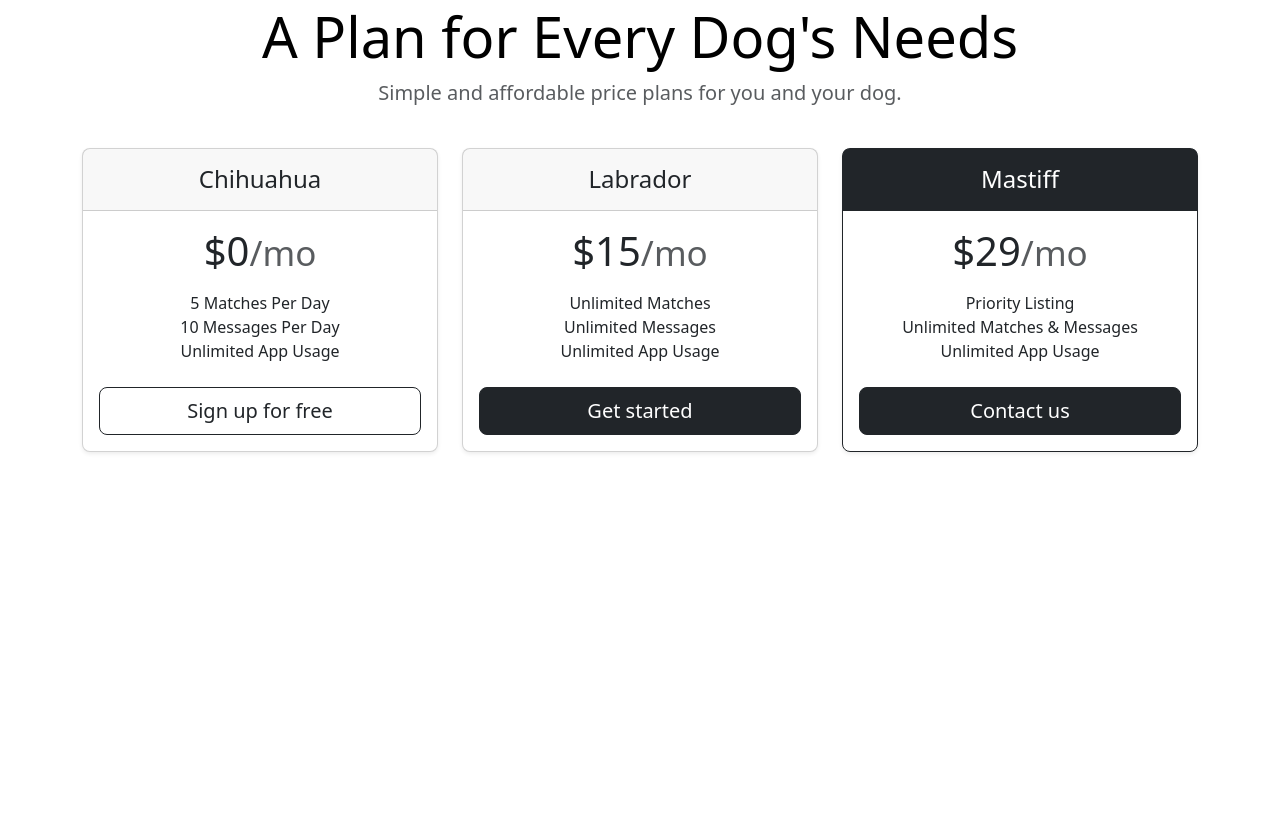
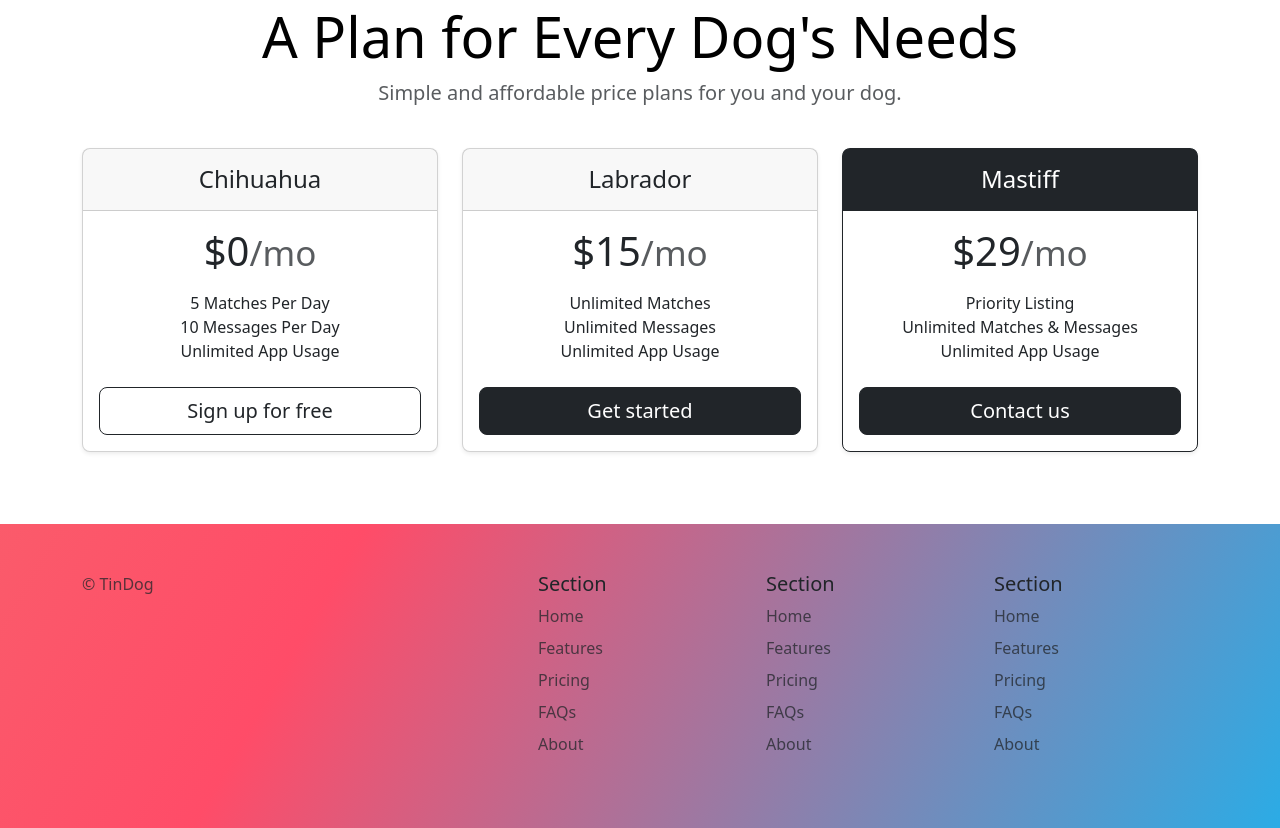
Before and after one commit to JulianJ96/11.3-TinDog-Project, a plain HTML site: page index.html in a window 1280 px wide. Shown: the part 1697-2525 px from the top of the page. Before the commit the page ends 2189 px from the top, so only its background shows below. Drawn offline with nearby package versions, Linux system fonts and the light colour scheme.

Commit message:
footer section done

```diff
--- a/index.html
+++ b/index.html
@@ -183,8 +183,51 @@
     </div>
   </section>
   <!-- Footer -->
-  <section id="footer">
+  <section id="footer" class="gradient-background">
+    <div class="container">
+      <footer class="row row-cols-1 row-cols-sm-2 row-cols-md-5 py-5 mt-5">
+        <div class="col mb-3">
+          <p class="text-body-secondary">© TinDog</p>
+        </div>
 
+        <div class="col mb-3">
+
+        </div>
+
+        <div class="col mb-3">
+          <h5>Section</h5>
+          <ul class="nav flex-column">
+            <li class="nav-item mb-2"><a href="#" class="nav-link p-0 text-body-secondary">Home</a></li>
+            <li class="nav-item mb-2"><a href="#" class="nav-link p-0 text-body-secondary">Features</a></li>
+            <li class="nav-item mb-2"><a href="#" class="nav-link p-0 text-body-secondary">Pricing</a></li>
+            <li class="nav-item mb-2"><a href="#" class="nav-link p-0 text-body-secondary">FAQs</a></li>
+            <li class="nav-item mb-2"><a href="#" class="nav-link p-0 text-body-secondary">About</a></li>
+          </ul>
+        </div>
+
+        <div class="col mb-3">
+          <h5>Section</h5>
+          <ul class="nav flex-column">
+            <li class="nav-item mb-2"><a href="#" class="nav-link p-0 text-body-secondary">Home</a></li>
+            <li class="nav-item mb-2"><a href="#" class="nav-link p-0 text-body-secondary">Features</a></li>
+            <li class="nav-item mb-2"><a href="#" class="nav-link p-0 text-body-secondary">Pricing</a></li>
+            <li class="nav-item mb-2"><a href="#" class="nav-link p-0 text-body-secondary">FAQs</a></li>
+            <li class="nav-item mb-2"><a href="#" class="nav-link p-0 text-body-secondary">About</a></li>
+          </ul>
+        </div>
+
+        <div class="col mb-3">
+          <h5>Section</h5>
+          <ul class="nav flex-column">
+            <li class="nav-item mb-2"><a href="#" class="nav-link p-0 text-body-secondary">Home</a></li>
+            <li class="nav-item mb-2"><a href="#" class="nav-link p-0 text-body-secondary">Features</a></li>
+            <li class="nav-item mb-2"><a href="#" class="nav-link p-0 text-body-secondary">Pricing</a></li>
+            <li class="nav-item mb-2"><a href="#" class="nav-link p-0 text-body-secondary">FAQs</a></li>
+            <li class="nav-item mb-2"><a href="#" class="nav-link p-0 text-body-secondary">About</a></li>
+          </ul>
+        </div>
+      </footer>
+    </div>
   </section>
 </body>
 
```
